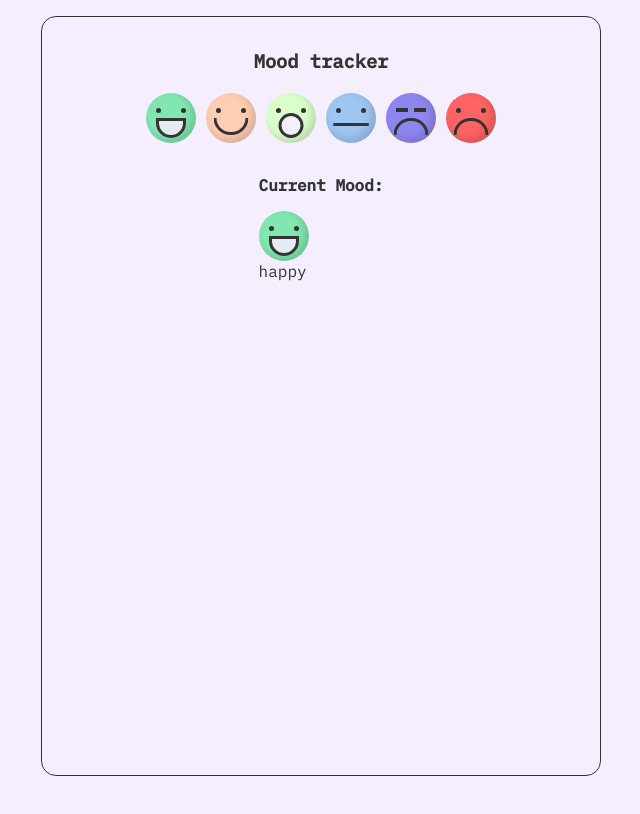
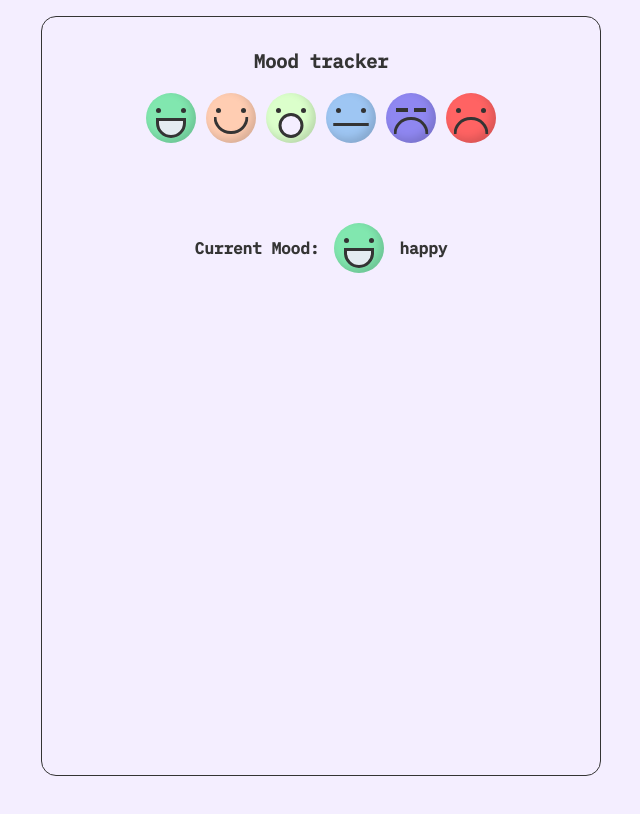
Before and after one commit to LinSchmitz/miniAssignments, a React (Vite) app in the folder moodTracker/: page / in a window 1280 px wide. Both pictures are taken after a click on the element 490 px from the left and 118 px from the top of the page. Shown: the top 814 px of the page, without its empty margins (319-959 px from the left). Built offline with nearby package versions, Linux system fonts and the light colour scheme; the HTML template or start-up script is replaced by a standard one.

Commit message:
added logic

```diff
--- a/moodTracker/src/App.jsx
+++ b/moodTracker/src/App.jsx
@@ -53,12 +53,13 @@ function SmillyEmoji({ mood, title, onClick }) {
 }
 
 function Main({ selectedMood }) {
-  if (!selectedMood) return <main>Select a mood</main>;
+  if (!selectedMood)
+    return <main style={{ justifyContent: 'center' }}>Select a mood</main>;
 
   return (
     <main>
-      <h4>Current Mood:</h4>
-      <div style={{ marginTop: '1rem' }}>
+      <div className="selectedemoji">
+        <h4>Current Mood:</h4>
         <SmillyEmoji mood={selectedMood.mood} title={selectedMood.title} />
         <p>{selectedMood.title}</p>
       </div>
--- a/moodTracker/src/index.css
+++ b/moodTracker/src/index.css
@@ -42,13 +42,27 @@ body {
 }
 
 main {
-  padding-top: 2rem;
+  display: flex;
+  flex-direction: row;
+  align-items: center;
+  gap: 2rem;
+  margin-top: 3rem;
+  border-radius: 15px;
+  width: 30rem;
+  font-weight: 600;
+}
+
+.selectedemoji {
+  display: flex;
+  flex-direction: row;
+  align-items: center;
+  gap: 15px;
+  padding: 2rem;
+  margin: 0 auto;
 }
 
 .emoji-row {
   display: flex;
-  justify-content: space-evenly;
-  align-items: center;
   width: 100%;
   margin-top: 20px;
   gap: 10px;
@@ -128,8 +142,7 @@ main {
 
 .mouth {
   position: absolute;
-  top: 25px;
-  bottom: 10px;
+  top: 24px;
   left: 50%;
   width: 35px;
   height: 17px;
```
